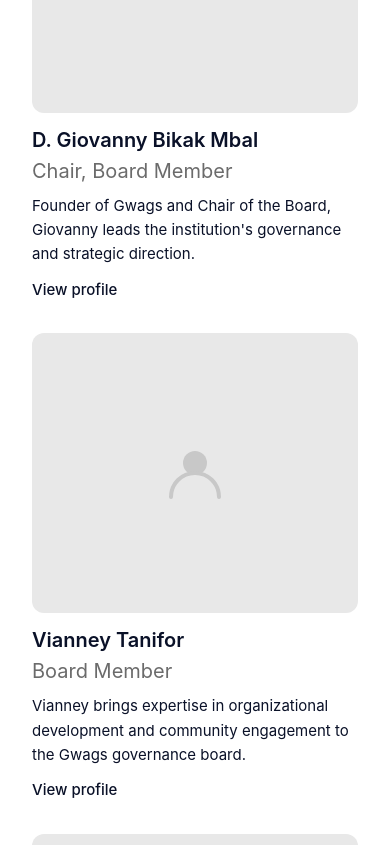
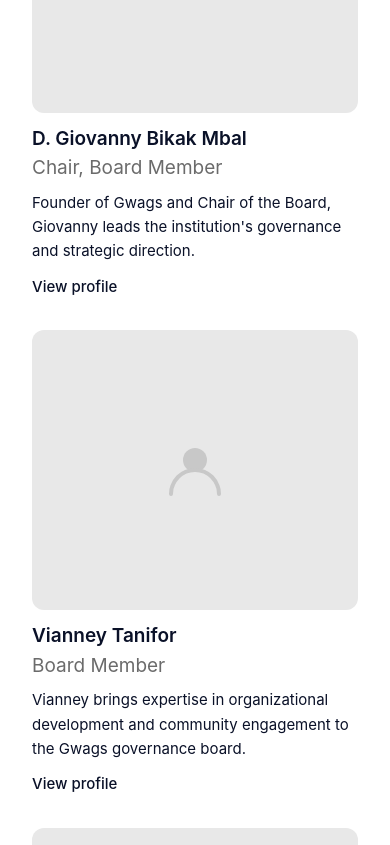
Before and after one commit to Daryllgio/gwags-website, a Next.js app: page /about/leadership in a window 390 px wide. Shown: the part 786-1631 px from the top of the page. Built offline with nearby package versions, Linux system fonts and the light colour scheme.

Commit message:
Leadership: person name and role mobile 20px, small phone 19px

```diff
--- a/app/globals.css
+++ b/app/globals.css
@@ -1344,8 +1344,8 @@ h1, h2, h3, h4 {
   .lp-section-title { font-size: 24px !important; }
   .lp-subtitle      { font-size: 16px !important; }
   .lp-container   { padding-top: 48px !important; }
-  .lp-person-name { font-size: 21px !important; }
-  .lp-person-role { font-size: 21px !important; }
+  .lp-person-name { font-size: 20px !important; }
+  .lp-person-role { font-size: 20px !important; }
   .lp-person-bio  { font-size: 16px !important; }
   .view-profile-link { font-size: 16px !important; }
   .lp-header      { gap: 16px !important; }
@@ -1394,8 +1394,8 @@ h1, h2, h3, h4 {
   .lp-section-title { font-size: 23px !important; }
   .lp-subtitle    { font-size: 15px !important; }
   .lp-container   { padding-top: 36px !important; }
-  .lp-person-name { font-size: 20px !important; }
-  .lp-person-role { font-size: 20px !important; }
+  .lp-person-name { font-size: 19px !important; }
+  .lp-person-role { font-size: 19px !important; }
   .lp-person-bio  { font-size: 15px !important; }
   .view-profile-link { font-size: 15px !important; }
   .lp-header      { gap: 14px !important; }
```
